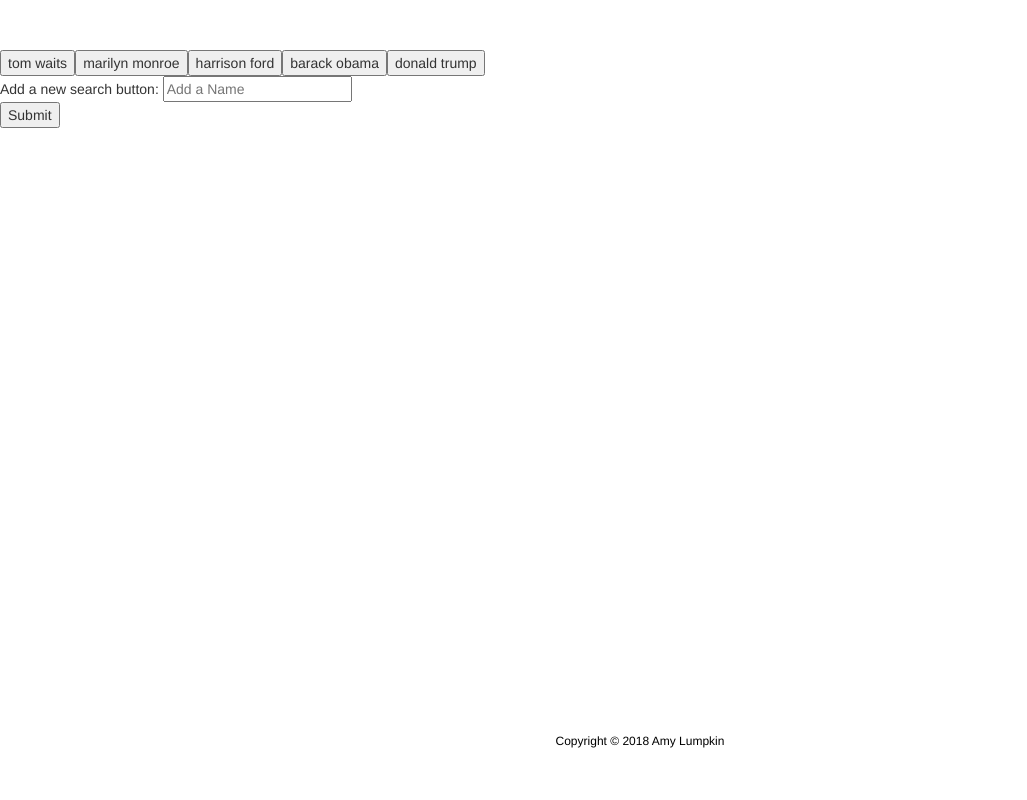
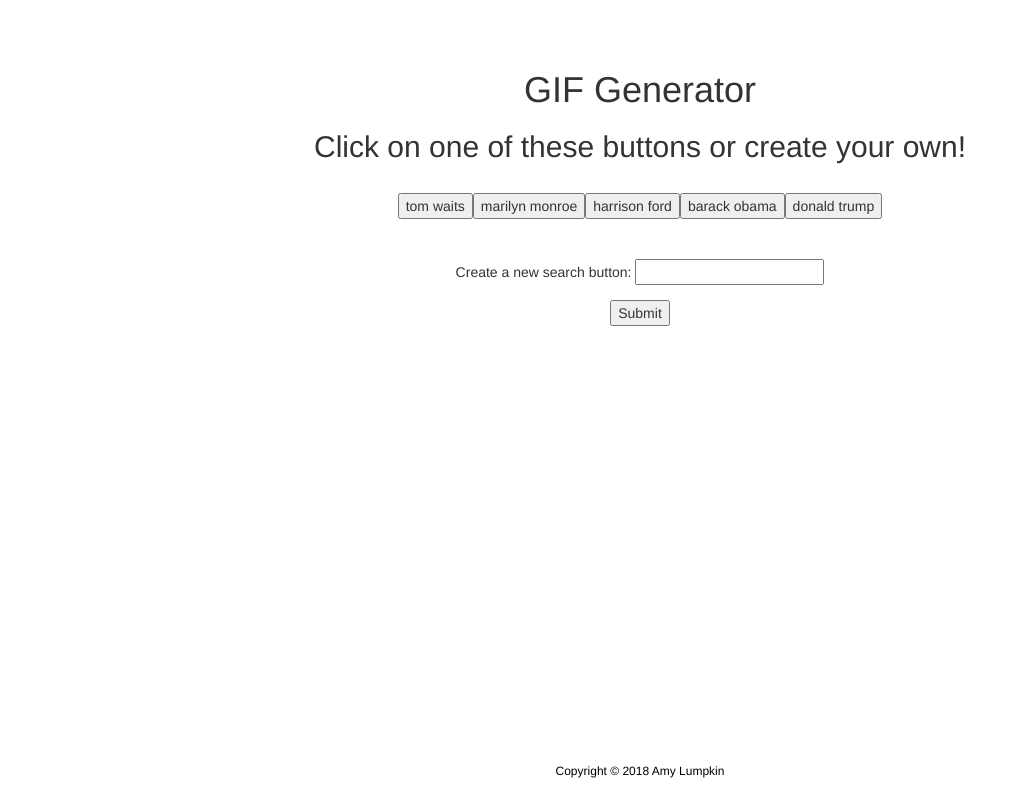
Before and after one commit to amylumpkin/Gif-Project, a plain HTML site: page index.html in a window 1280 px wide. Shown: the whole page, without its empty margins (0-1027 px from the left). Drawn offline with nearby package versions, Linux system fonts and the light colour scheme.

Commit message:
cleaning up

```diff
--- a/assets/css/style.css
+++ b/assets/css/style.css
@@ -3,10 +3,11 @@
 }
 body {
   padding-top: 50px;
+  text-align: center;
 }
 
 .btn {
-  line-height: .7;
+  line-height: 10;
 }
 
 .jumbotron .h1, .jumbotron h1 {
@@ -14,15 +15,25 @@ body {
     text-align: center;
   }
 
+#buttons-go-here {
+  padding: 20px;
+}
+#add-button {
+  padding: 20px;
+}
+#submit-button {
+  margin: 15px;
+}
 
 footer {
   width: 100%;
-  padding: 30px 0;
   clear: both;
   font-size: 12px;
   color: black;
   text-align: center;
   background: white;
   position: fixed;
-  bottom: 20px;
+  bottom: 0px;
+  padding: 20px;
+
 }
--- a/index.html
+++ b/index.html
@@ -1,22 +1,24 @@
 <!DOCTYPE html>
 <html lang="en">
 <head>
-	<meta charset="utf-8">
-	<title>Get Gifs</title>
-	<link rel="stylesheet" href="https://maxcdn.bootstrapcdn.com/bootstrap/3.3.7/css/bootstrap.min.css" integrity="sha384-BVYiiSIFeK1dGmJRAkycuHAHRg32OmUcww7on3RYdg4Va+PmSTsz/K68vbdEjh4u" crossorigin="anonymous">
+  <meta charset="utf-8">
+  <title>Get Gifs</title>
+  <link rel="stylesheet" href="https://maxcdn.bootstrapcdn.com/bootstrap/3.3.7/css/bootstrap.min.css" integrity="sha384-BVYiiSIFeK1dGmJRAkycuHAHRg32OmUcww7on3RYdg4Va+PmSTsz/K68vbdEjh4u" crossorigin="anonymous">
 
 
   <link rel="stylesheet" type="text/css" href="assets/css/style.css">
-	<script src="https://code.jquery.com/jquery-2.2.3.min.js"></script>
+  <script src="https://code.jquery.com/jquery-2.2.3.min.js"></script>
 </head>
 <body>
 
+<h1>GIF Generator</h1>
+<h2>Click on one of these buttons or create your own!</h2>
 <div id="buttons-go-here">
 </div>
 
 <form id="add-button">
-  Add a new search button: <input type="text" value id="input" placeholder="Add a Name"><br>
-<input type="submit" value="Submit">
+  Create a new search button: <input type="text" value id="input" placeholder=""><br>
+<input type="submit" id="submit-button" value="Submit">
 </form>
 
 
```
Also changed, not shown: assets/javascript/app.js (line endings or trailing spaces).
